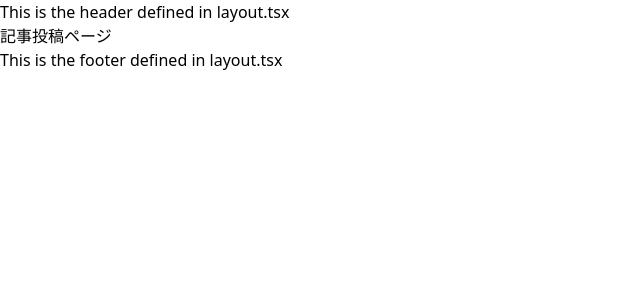
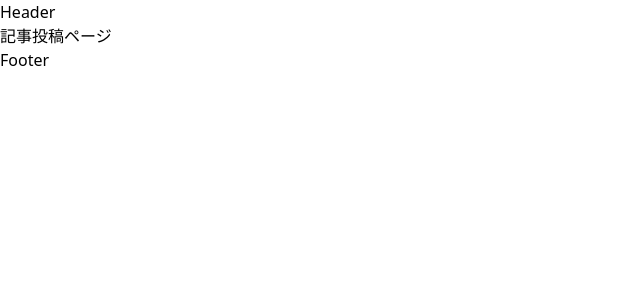
Before and after one commit to Shunsuke0205/message-board-site-on-vercel, a Next.js app: page / in a window 1280 px wide. Shown: the top 300 px of the page, without its empty margins (0-640 px from the left). Built offline with nearby package versions, Linux system fonts and the light colour scheme.

Commit message:
impl: header, footer components

```diff
--- a/src/app/Footer.tsx
+++ b/src/app/Footer.tsx
@@ -0,0 +1,9 @@
+import React from 'react'
+
+const Footer = () => {
+  return (
+    <div>Footer</div>
+  )
+}
+
+export default Footer
--- a/src/app/Header.tsx
+++ b/src/app/Header.tsx
@@ -0,0 +1,9 @@
+import React from 'react'
+
+const Header = () => {
+  return (
+    <div>Header</div>
+  )
+}
+
+export default Header
--- a/src/app/layout.tsx
+++ b/src/app/layout.tsx
@@ -1,5 +1,7 @@
 import type { Metadata } from "next";
 import "./globals.css";
+import Header from "./Header";
+import Footer from "./Footer";
 
 
 
@@ -16,9 +18,9 @@ export default function RootLayout({
   return (
     <html lang="ja">
       <body>
-        <header>This is the header defined in layout.tsx</header>
+        <Header />
         {children}
-        <footer>This is the footer defined in layout.tsx</footer>
+        <Footer />
       </body>
     </html>
   );
```
